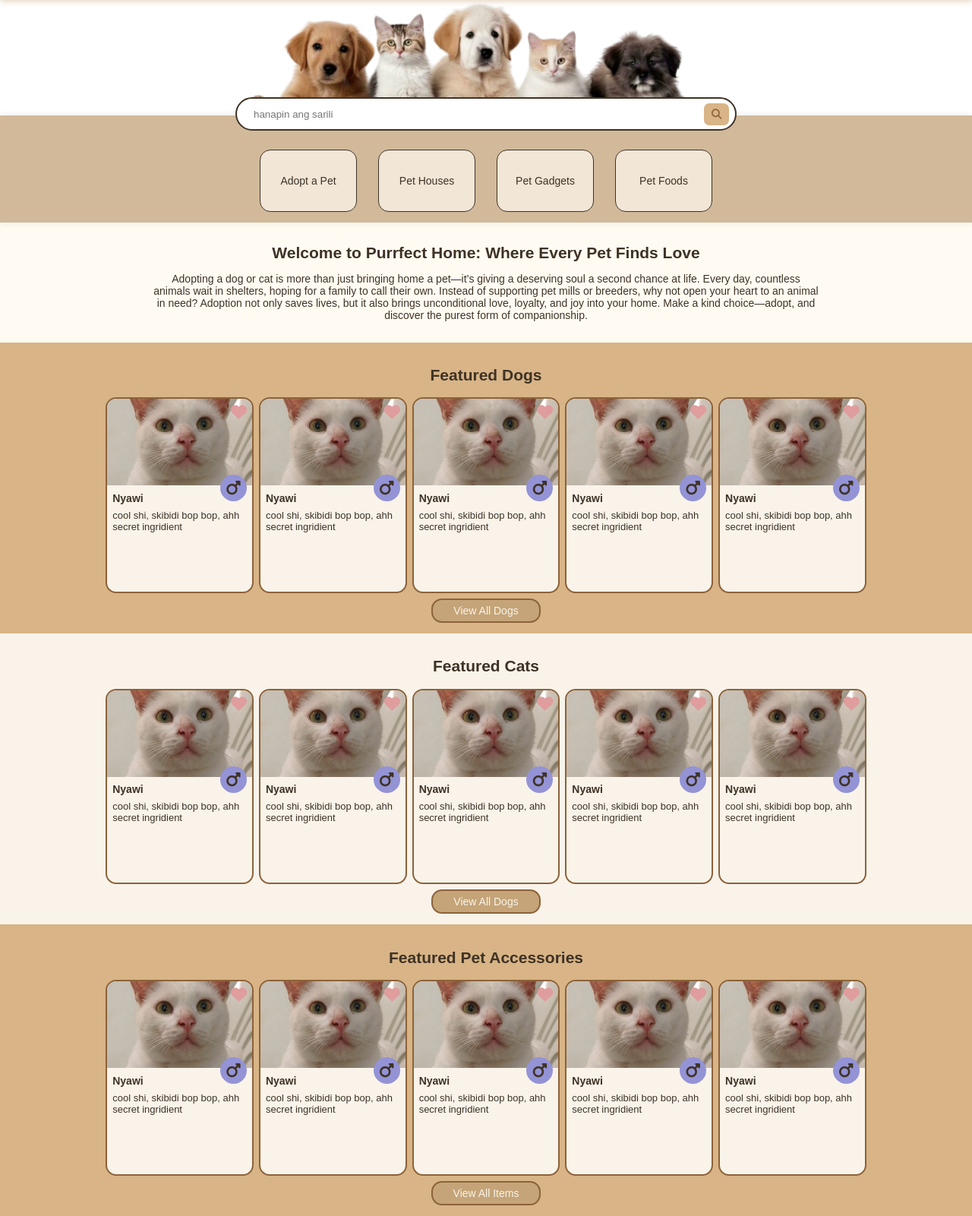
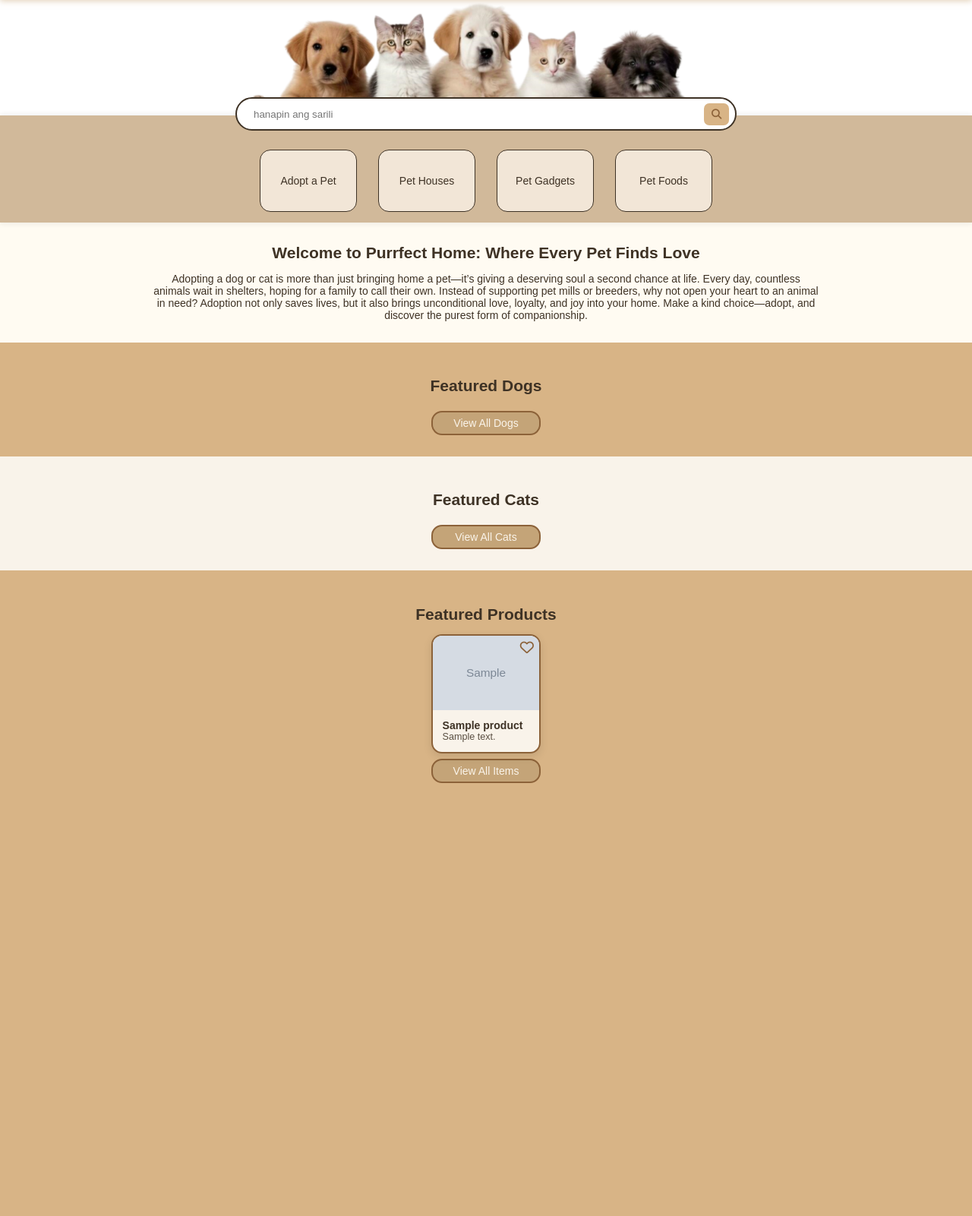
Before and after one commit to Genrevvv/pawfect-home, a PHP site: page /index.html in a window 1280 px wide. Shown: the part 105-1706 px from the top of the page at 76% size. After the commit the page ends 1136 px from the top, so only its background shows below. Run offline with PHP 8.4, Linux system fonts and the light colour scheme; tables that the repository leaves empty hold one stand-in row (values such as "Sample post"); grey boxes marked "Sample" are stand-in pictures; a stand-in replaces the project's code that opens the database connection.

Commit message:
Update: load featured elements on home page

```diff
--- a/css/content.css
+++ b/css/content.css
@@ -1,11 +1,6 @@
 #content {
-    /* height: 400px; temp */
-
-    /* background-color: gray; */
     display: flex;
     flex-direction: column;
-
-
     margin: 0 auto;
     margin-top: 1rem;
 }
@@ -28,8 +23,18 @@
     text-align: center;
 }
 
+#featured {
+    width: 100%;
+}
+
 #featured h2 {
     text-align: center;
+}
+
+#featured-dogs,
+#featured-cats,
+#featured-pet-accessories {
+    width: 100%;
 }
 
 #featured-dogs {
@@ -40,7 +45,7 @@
     background-color: var(--pale-cream);
 }
 
-#featured-pet-accessories {
+#featured-products {
     background-color: var(--warm-honey);
 }
 
@@ -50,83 +55,89 @@
     background-color: var(--tan-ocher);
     width: 10rem;
     height: 2rem;
-
     display: flex;
     justify-content: center;
     align-items: center;
-
     margin: 0 auto;
     margin-top: 0.5rem;
-
     color: var(--cream);
     border-radius: 1rem;
     border: 0.2rem solid var(--deep-bronze);
 }
 
 .featured-container {
-    /* height: 10rem; */
-    padding: 1rem;
-    gap: 1rem;
+    width: 100%;
+    padding: 2rem 0;
+    display: flex;
+    flex-direction: column;
+    align-items: center;
+}
+
+.featured-container h2 {
+    text-align: center;
+    margin-bottom: 1rem;
 }
 
 .featured-container .inner-container {
-    width: 80%;
-    display: grid;
-    grid-template-columns: repeat(5,1fr);
-    margin: 0 auto;
-    gap: 0.5rem;
+    width: min(1200px, 95%);
+    display: flex;
+    flex-wrap: wrap;
+    justify-content: center;
+    gap: 1.5rem;
 }
 
-.featured-dog {
+.featured-element {
     background-color: var(--pale-cream);
     display: flex;
     flex-direction: column;
-    /* padding: 0.5rem; */
+    width: 10rem;
+    min-height: 10rem;
     border-radius: 1rem;
     border: 0.2rem solid var(--deep-bronze);
     position: relative;
     overflow: hidden;
+    box-shadow: 0 4px 12px rgba(0,0,0,0.1);
 }
 
-.featured-dog img {
-    max-width: 100%;
-    height: 45%;
+.featured-element img {
+    width: 100%;
+    height: 7rem;
+    object-fit: cover;
     display: block;
-    object-fit: cover;
-    margin-bottom: 0.5rem;
 }
 
-.featured-dog .details {
-    position: relative;
+.featured-element .details {
+    flex: 1;
     display: flex;
     flex-direction: column;
-    padding:  0.1rem 0.5rem;
+    justify-content: space-between;
+    padding: 0.9rem;
 }
 
-.featured-dog .fa-heart {
-    font-size: 1.5rem;
-    font-weight: bold;
-    color: var(--soft-red);
+.featured-element .fa-heart {
+    font-size: 1.3rem;
+    color: var(--deep-bronze);
     position: absolute;
     top: 0.5rem;
     right: 0.5rem;
 }
 
-.featured-dog .pet-name {
+.featured-element .pet-name {
     font-weight: bold;
-    margin-bottom: 0.5rem;
+    font-size: 1rem;
 }
 
-.featured-dog .pet-description {
-    font-size: small;
+.featured-element .pet-description {
+    font-size: 0.9rem;
+    opacity: 0.85;
 }
 
-.featured-dog .pet-gender {
+.featured-element .pet-gender {
     background-color: var(--soft-blue);
-    font-size: 1.5rem;
+    font-size: 1.2rem;
 
-    width: 2.5rem;
-    height: 2.5rem;
+    width: 2rem;
+    height: 2rem;
 
     display: flex;
     justify-content: center;
@@ -134,7 +145,6 @@
 
     border-radius: 50%;
     position: absolute;
-    top: 0;
+    top: 50%;
     right: 0.5rem;
-    transform: translateY(-1.5rem);
 }
--- a/database.php
+++ b/database.php
@@ -72,6 +72,26 @@
                 'username' => $username,
                 'password' => password_hash($password, PASSWORD_DEFAULT),
             ]);
+        }
+
+        public function get_featured() {
+            $stmt = $this->db->prepare('SELECT * FROM pets WHERE pet_type = "dog" LIMIT 5');
+            $stmt->execute();
+            $featured_dogs = $stmt->fetchAll(PDO::FETCH_ASSOC);
+
+            $stmt = $this->db->prepare('SELECT * FROM pets WHERE pet_type = "cat" LIMIT 5');
+            $stmt->execute();
+            $featured_cats = $stmt->fetchAll(PDO::FETCH_ASSOC);
+
+            $stmt = $this->db->prepare('SELECT * FROM products LIMIT 5');
+            $stmt->execute();
+            $featured_products = $stmt->fetchAll(PDO::FETCH_ASSOC);
+
+            return [
+                'featured_dogs' => $featured_dogs,
+                'featured_cats' => $featured_cats,
+                'featured_products' => $featured_products
+            ];
         }
 
         public function get_products($category) {
--- /dev/null
+++ b/html/featured.html
@@ -0,0 +1,75 @@
+<div id="home-page-content" class="content-container">
+    <div class="description" >
+        <h2>Welcome to Purrfect Home: Where Every Pet Finds Love</h2>
+        <p>
+            Adopting a dog or cat is more than just bringing home a pet—it’s giving a deserving soul a second chance at life. Every day, countless animals wait in shelters, hoping for a family to call their own. Instead of supporting pet mills or breeders, why not open your heart to an animal in need? Adoption not only saves lives, but it also brings unconditional love, loyalty, and joy into your home. Make a kind choice—adopt, and discover the purest form of companionship.
+        </p>
+    </div>
+    <div id="featured">
+        <div id="featured-dogs" class="featured-container">
+            <h2>Featured Dogs</h2>
+            <div class="inner-container">
+            </div>
+            <div id="view-all-dogs">View All Dogs</div>
+        </div>
+
+        <div id="featured-cats" class="featured-container">
+            <h2>Featured Cats</h2>
+            <div class="inner-container">
+            </div>
+            <div id="view-all-cats">View All Cats</div>
+        </div>
+
+        <div id="featured-products" class="featured-container">
+            <h2>Featured Products</h2>
+            <div class="inner-container">
+                <!-- <div class="featured-element">
+                    <img src="/assets/images/meowy.png" alt="">
+                    <div class="details">
+                        <span class="pet-name">Nyawi</span>
+                        <span class="pet-description">cool shi, skibidi bop bop, ahh secret ingridient </span>
+                        <i class="fa-solid fa-mars pet-gender"></i>
+                    </div>
+                    <i class="fa-regular fa-heart"></i>
+                </div>
+                <div class="featured-element">
+                    <img src="/assets/images/meowy.png" alt="">
+                    <div class="details">
+                        <span class="pet-name">Nyawi</span>
+                        <span class="pet-description">cool shi, skibidi bop bop, ahh secret ingridient </span>
+                        <i class="fa-solid fa-mars pet-gender"></i>
+                    </div>
+                    <i class="fa-regular fa-heart"></i>
+                </div>
+                <div class="featured-element">
+                    <img src="/assets/images/meowy.png" alt="">
+                    <div class="details">
+                        <span class="pet-name">Nyawi</span>
+                        <span class="pet-description">cool shi, skibidi bop bop, ahh secret ingridient </span>
+                        <i class="fa-solid fa-mars pet-gender"></i>
+                    </div>
+                    <i class="fa-regular fa-heart"></i>
+                </div>
+                <div class="featured-element">
+                    <img src="/assets/images/meowy.png" alt="">
+                    <div class="details">
+                        <span class="pet-name">Nyawi</span>
+                        <span class="pet-description">cool shi, skibidi bop bop, ahh secret ingridient </span>
+                        <i class="fa-solid fa-mars pet-gender"></i>
+                    </div>
+                    <i class="fa-regular fa-heart"></i>
+                </div>
+                <div class="featured-element">
+                    <img src="/assets/images/meowy.png" alt="">
+                    <div class="details">
+                        <span class="pet-name">Nyawi</span>
+                        <span class="pet-description">cool shi, skibidi bop bop, ahh secret ingridient </span>
+                        <i class="fa-solid fa-mars pet-gender"></i>
+                    </div>
+                    <i class="fa-regular fa-heart"></i>
+                </div> -->
+            </div>
+            <div id="view-all-items">View All Items</div>
+        </div>
+    </div>
+</div>
--- a/html/home-page.html
+++ /dev/null
@@ -1,165 +0,0 @@
-<div id="home-page-content" class="content-container">
-    <div class="description" >
-        <h2>Welcome to Purrfect Home: Where Every Pet Finds Love</h2>
-        <p>
-            Adopting a dog or cat is more than just bringing home a pet—it’s giving a deserving soul a second chance at life. Every day, countless animals wait in shelters, hoping for a family to call their own. Instead of supporting pet mills or breeders, why not open your heart to an animal in need? Adoption not only saves lives, but it also brings unconditional love, loyalty, and joy into your home. Make a kind choice—adopt, and discover the purest form of companionship.
-        </p>
-    </div>
-    <div id="featured">
-        <div id="featured-dogs" class="featured-container">
-            <h2>Featured Dogs</h2>
-            <div class="inner-container">
-                <div class="featured-dog">
-                    <img src="/assets/images/meowy.png" alt="">
-                    <div class="details">
-                        <span class="pet-name">Nyawi</span>
-                        <span class="pet-description">cool shi, skibidi bop bop, ahh secret ingridient </span>
-                        <i class="fa-solid fa-mars pet-gender"></i>
-                    </div>
-                    <i class="fa-regular fa-heart"></i>
-                </div>
-                <div class="featured-dog">
-                    <img src="/assets/images/meowy.png" alt="">
-                    <div class="details">
-                        <span class="pet-name">Nyawi</span>
-                        <span class="pet-description">cool shi, skibidi bop bop, ahh secret ingridient </span>
-                        <i class="fa-solid fa-mars pet-gender"></i>
-                    </div>
-                    <i class="fa-regular fa-heart"></i>
-                </div>
-                <div class="featured-dog">
-                    <img src="/assets/images/meowy.png" alt="">
-                    <div class="details">
-                        <span class="pet-name">Nyawi</span>
-                        <span class="pet-description">cool shi, skibidi bop bop, ahh secret ingridient </span>
-                        <i class="fa-solid fa-mars pet-gender"></i>
-                    </div>
-                    <i class="fa-regular fa-heart"></i>
-                </div>
-                <div class="featured-dog">
-                    <img src="/assets/images/meowy.png" alt="">
-                    <div class="details">
-                        <span class="pet-name">Nyawi</span>
-                        <span class="pet-description">cool shi, skibidi bop bop, ahh secret ingridient </span>
-                        <i class="fa-solid fa-mars pet-gender"></i>
-                    </div>
-                    <i class="fa-regular fa-heart"></i>
-                </div>
-                <div class="featured-dog">
-                    <img src="/assets/images/meowy.png" alt="">
-                    <div class="details">
-                        <span class="pet-name">Nyawi</span>
-                        <span class="pet-description">cool shi, skibidi bop bop, ahh secret ingridient </span>
-                        <i class="fa-solid fa-mars pet-gender"></i>
-                    </div>
-                    <i class="fa-regular fa-heart"></i>
-                </div>
-            </div>
-            <div id="view-all-dogs">View All Dogs</div>
-        </div>
-
-        <div id="featured-cats" class="featured-container">
-            <h2>Featured Cats</h2>
-            <div class="inner-container">
-                <div class="featured-dog">
-                    <img src="/assets/images/meowy.png" alt="">
-                    <div class="details">
-                        <span class="pet-name">Nyawi</span>
-                        <span class="pet-description">cool shi, skibidi bop bop, ahh secret ingridient </span>
-                        <i class="fa-solid fa-mars pet-gender"></i>
-                    </div>
-                    <i class="fa-regular fa-heart"></i>
-                </div>
-                <div class="featured-dog">
-                    <img src="/assets/images/meowy.png" alt="">
-                    <div class="details">
-                        <span class="pet-name">Nyawi</span>
-                        <span class="pet-description">cool shi, skibidi bop bop, ahh secret ingridient </span>
-                        <i class="fa-solid fa-mars pet-gender"></i>
-                    </div>
-                    <i class="fa-regular fa-heart"></i>
-                </div>
-                <div class="featured-dog">
-                    <img src="/assets/images/meowy.png" alt="">
-                    <div class="details">
-                        <span class="pet-name">Nyawi</span>
-                        <span class="pet-description">cool shi, skibidi bop bop, ahh secret ingridient </span>
-                        <i class="fa-solid fa-mars pet-gender"></i>
-                    </div>
-                    <i class="fa-regular fa-heart"></i>
-                </div>
-                <div class="featured-dog">
-                    <img src="/assets/images/meowy.png" alt="">
-                    <div class="details">
-                        <span class="pet-name">Nyawi</span>
-                        <span class="pet-description">cool shi, skibidi bop bop, ahh secret ingridient </span>
-                        <i class="fa-solid fa-mars pet-gender"></i>
-                    </div>
-                    <i class="fa-regular fa-heart"></i>
-                </div>
-                <div class="featured-dog">
-                    <img src="/assets/images/meowy.png" alt="">
-                    <div class="details">
-                        <span class="pet-name">Nyawi</span>
-                        <span class="pet-description">cool shi, skibidi bop bop, ahh secret ingridient </span>
-                        <i class="fa-solid fa-mars pet-gender"></i>
-                    </div>
-                    <i class="fa-regular fa-heart"></i>
-                </div>
-            </div>
-            <div id="view-all-cats">View All Dogs</div>
-        </div>
-
-        <div id="featured-pet-accessories" class="featured-container">
-            <h2>Featured Pet Accessories</h2>
-            <div class="inner-container">
-                <div class="featured-dog">
-                    <img src="/assets/images/meowy.png" alt="">
-                    <div class="details">
-                        <span class="pet-name">Nyawi</span>
-                        <span class="pet-description">cool shi, skibidi bop bop, ahh secret ingridient </span>
-                        <i class="fa-solid fa-mars pet-gender"></i>
-                    </div>
-                    <i class="fa-regular fa-heart"></i>
-                </div>
-                <div class="featured-dog">
-                    <img src="/assets/images/meowy.png" alt="">
-                    <div class="details">
-                        <span class="pet-name">Nyawi</span>
-                        <span class="pet-description">cool shi, skibidi bop bop, ahh secret ingridient </span>
-                        <i class="fa-solid fa-mars pet-gender"></i>
-                    </div>
-                    <i class="fa-regular fa-heart"></i>
-                </div>
-                <div class="featured-dog">
-                    <img src="/assets/images/meowy.png" alt="">
-                    <div class="details">
-                        <span class="pet-name">Nyawi</span>
-                        <span class="pet-description">cool shi, skibidi bop bop, ahh secret ingridient </span>
-                        <i class="fa-solid fa-mars pet-gender"></i>
-                    </div>
-                    <i class="fa-regular fa-heart"></i>
-                </div>
-                <div class="featured-dog">
-                    <img src="/assets/images/meowy.png" alt="">
-                    <div class="details">
-                        <span class="pet-name">Nyawi</span>
-                        <span class="pet-description">cool shi, skibidi bop bop, ahh secret ingridient </span>
-                        <i class="fa-solid fa-mars pet-gender"></i>
-                    </div>
-                    <i class="fa-regular fa-heart"></i>
-                </div>
-                <div class="featured-dog">
-                    <img src="/assets/images/meowy.png" alt="">
-                    <div class="details">
-                        <span class="pet-name">Nyawi</span>
-                        <span class="pet-description">cool shi, skibidi bop bop, ahh secret ingridient </span>
-                        <i class="fa-solid fa-mars pet-gender"></i>
-                    </div>
-                    <i class="fa-regular fa-heart"></i>
-                </div>
-            </div>
-            <div id="view-all-items">View All Items</div>
-        </div>
-    </div>
-</div>
--- a/index.php
+++ b/index.php
@@ -73,6 +73,10 @@
 
     $router->add('/admin-page', function () {
         header('Location: /html/admin-page.html');
+    });
+
+    $router->add('/get-featured', function () use ($db) {
+        echo json_encode($db->get_featured());
     });
 
     $router->add('/get-products', function () use ($db) {
--- a/js/home.js
+++ b/js/home.js
@@ -1,4 +1,5 @@
 import { navBarAnimation } from "./animations.js";
+import { featuredScript } from "./featured.js";
 import { loadPets } from "./load-pets.js";
 import { loadProducts } from "./load-products.js";
 
@@ -13,7 +14,8 @@ const petFoods = document.getElementById('pet-foods');
 
 
 navBarAnimation();
-await updateContent('html/home-page.html');
+await updateContent('html/featured.html');
+featuredScript();
 
 adoptPet.onclick = async () => {
     highlightOption('adopt-pet');
```
Also changed, not shown: js/featured.js (added, +55 -0 lines).
